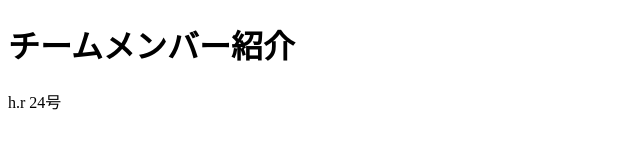
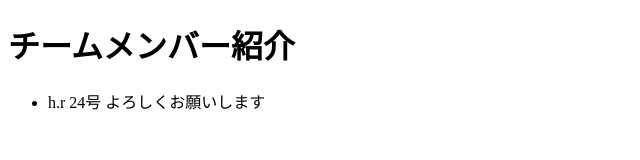
Before and after one commit to yuutasanui/kadai11, a plain HTML site: page index.html in a window 1280 px wide. Shown: the whole page, without its empty margins (0-640 px from the left). Drawn offline with Linux system fonts and the light colour scheme.

Commit message:
Update index.html

```diff
--- a/index.html
+++ b/index.html
@@ -5,7 +5,9 @@
     </head>
     <body>
         <h1>チームメンバー紹介</h1>
-        <p>h.r 24号</p>
+        <ul>
+            <li>h.r 24号 よろしくお願いします</li>
+        </ul>
     </ul>
     </body>
 </html>
```
